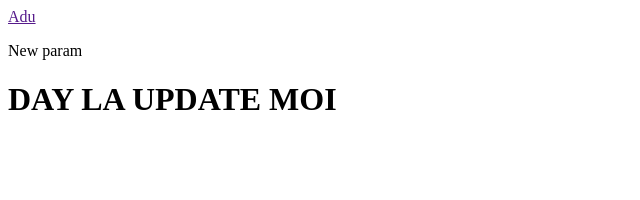
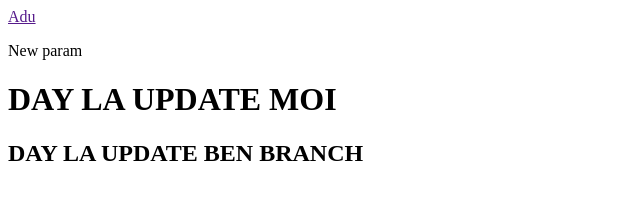
Before and after one commit to minhle20001998/hoc-git, a plain HTML site: page index.html in a window 1280 px wide. Shown: the whole page, without its empty margins (0-640 px from the left). Drawn offline with Linux system fonts and the light colour scheme.

Commit message:
new update branch

```diff
--- a/index.html
+++ b/index.html
@@ -11,6 +11,7 @@
     <a href="">Adu</a>
     <p>New param </p>
     <h1>DAY LA UPDATE MOI</h1>
+    <h2>DAY LA UPDATE BEN BRANCH</h2>
 </body>
 
 </html>
```
